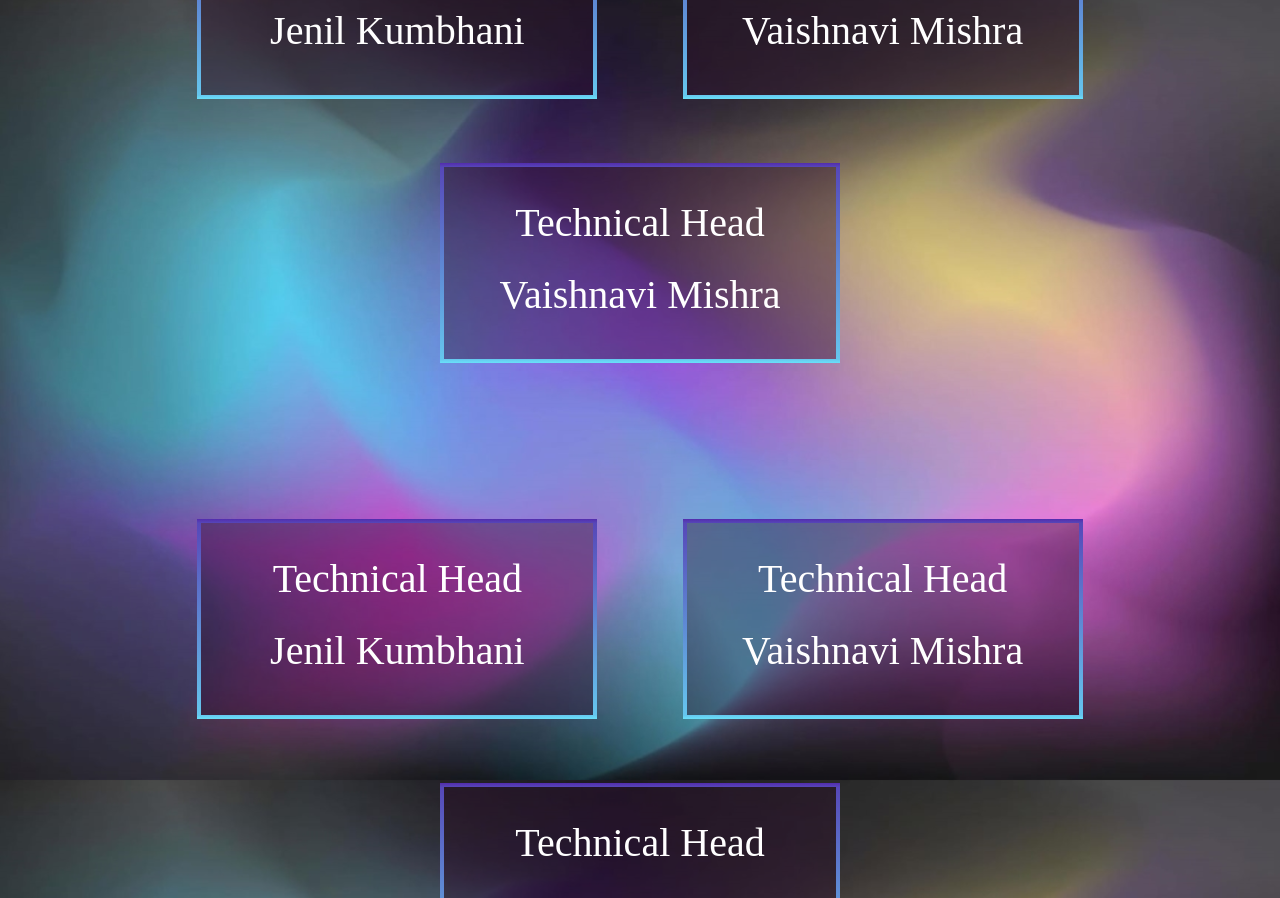
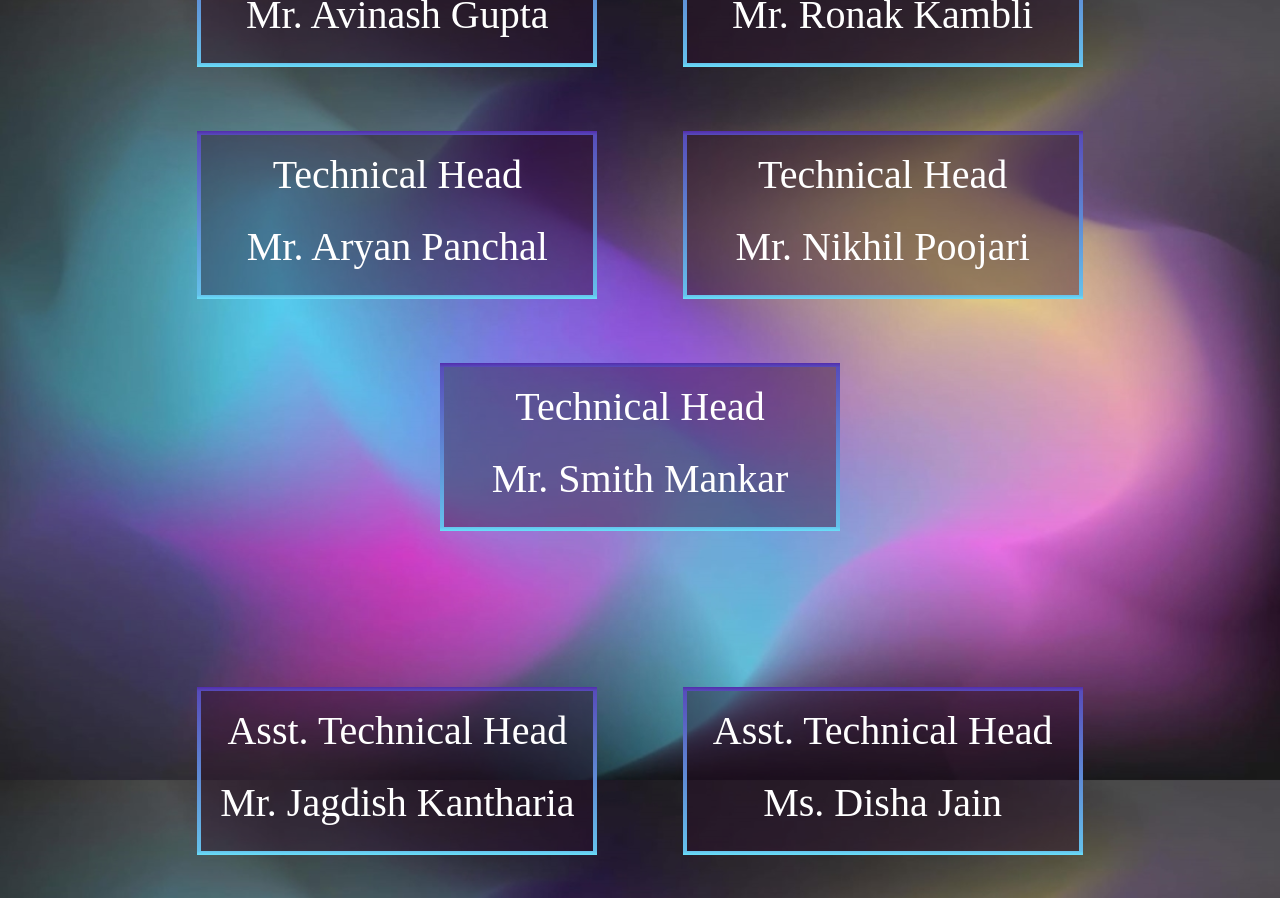
Before and after one commit to KrishayNair/icaruswebsite, a React (Create React App) app: page /team in a window 1280 px wide. Shown: the part 2420-3318 px from the top of the page. Built offline with nearby package versions, Linux system fonts and the light colour scheme.

Commit message:
teams page updated

```diff
--- a/src/Components/Team.css
+++ b/src/Components/Team.css
@@ -47,6 +47,7 @@
   padding: 30px;
   justify-content: space-evenly;
   margin-top: 2rem;
+
 }
 .element3 {
   width: 25rem;
@@ -55,8 +56,7 @@
   background-color: rgba(40, 10, 40, 0.4);
   border-width: 4px;
   border-style: solid;
-  padding: 2rem;
-
+  padding: 1rem;
   margin-bottom: 4rem;
   border-radius: 12px;
   border-image: linear-gradient(#532cad, #69e1f9) 30;
@@ -76,8 +76,7 @@
   background-color: rgba(40, 10, 40, 0.4);
   border-width: 4px;
   border-style: solid;
-  padding: 2rem;
-
+  padding: 1rem;
   margin-bottom: 4rem;
   border-radius: 12px;
   border-image: linear-gradient(#532cad, #69e1f9) 30;
--- a/src/Components/Team.js
+++ b/src/Components/Team.js
@@ -33,46 +33,61 @@ function Team() {
         <div className="element2">
           <h1 className="divHeading2">Jt.Technical Secretary</h1>
           <img src={image4} className="image" />
-          <h1 className="name"> Vaishnavi Mishra</h1>
+          <h1 className="name">Rituja Kotangake</h1>
         </div>
         <div className="element2">
           <h1 className="divHeading2">Jt.Technical Secretary</h1>
           <img src={image4} className="image" />
-          <h1 className="name"> Vaishnavi Mishra</h1>
+          <h1 className="name">Vaishnavi Mishra</h1>
         </div>
       </div>
       <div className="mainDiv3">
         <div className="element3">
           <h1 className="divHeading3">Technical Head</h1>
 
-          <h1 className="name"> Jenil Kumbhani</h1>
+          <h1 className="name"> Mr. Avinash Gupta</h1>
         </div>
         <div className="element3">
           <h1 className="divHeading3">Technical Head</h1>
 
-          <h1 className="name"> Vaishnavi Mishra</h1>
+          <h1 className="name">Mr. Ronak Kambli</h1>
         </div>
         <div className="element3">
           <h1 className="divHeading3">Technical Head</h1>
 
-          <h1 className="name"> Vaishnavi Mishra</h1>
+          <h1 className="name">Mr. Aryan Panchal</h1>
+        </div>
+        <div className="element3">
+          <h1 className="divHeading3">Technical Head</h1>
+
+          <h1 className="name">Mr. Nikhil Poojari</h1>
+        </div>
+        <div className="element3">
+          <h1 className="divHeading3">Technical Head</h1>
+
+          <h1 className="name">Mr. Smith Mankar</h1>
         </div>
       </div>
       <div className="mainDiv4">
         <div className="element4">
-          <h1 className="divHeading4">Technical Head</h1>
+          <h1 className="divHeading4">Asst. Technical Head</h1>
 
-          <h1 className="name"> Jenil Kumbhani</h1>
+          <h1 className="name">Mr. Jagdish Kantharia</h1>
         </div>
         <div className="element4">
-          <h1 className="divHeading4">Technical Head</h1>
+          <h1 className="divHeading4">Asst. Technical Head</h1>
 
-          <h1 className="name"> Vaishnavi Mishra</h1>
+          <h1 className="name">Ms. Disha Jain</h1>
         </div>
         <div className="element4">
-          <h1 className="divHeading4">Technical Head</h1>
+          <h1 className="divHeading4">Asst. Technical Head</h1>
 
-          <h1 className="name"> Vaishnavi Mishra</h1>
+          <h1 className="name">Mr. Shreyas Tiwari</h1>
+        </div>
+        <div className="element4">
+          <h1 className="divHeading4">Asst. Technical Head</h1>
+
+          <h1 className="name">Mr. Dhirendra Lohar</h1>
         </div>
       </div>
     </div>
```
Also changed, not shown: 1 other file (tests, documents, lock files or other folders).
